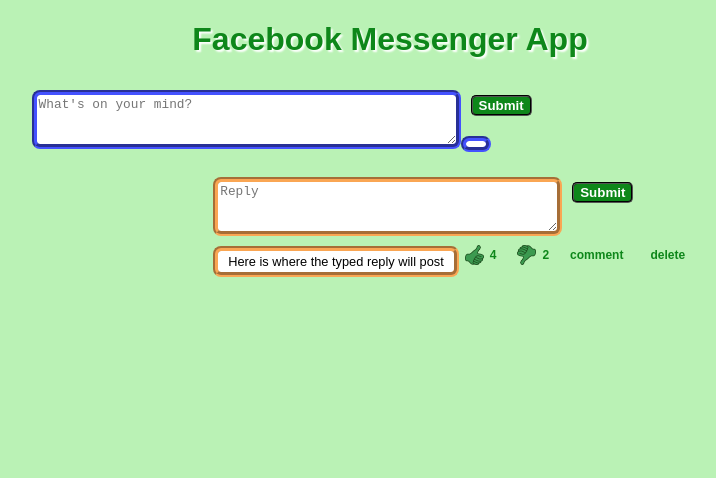
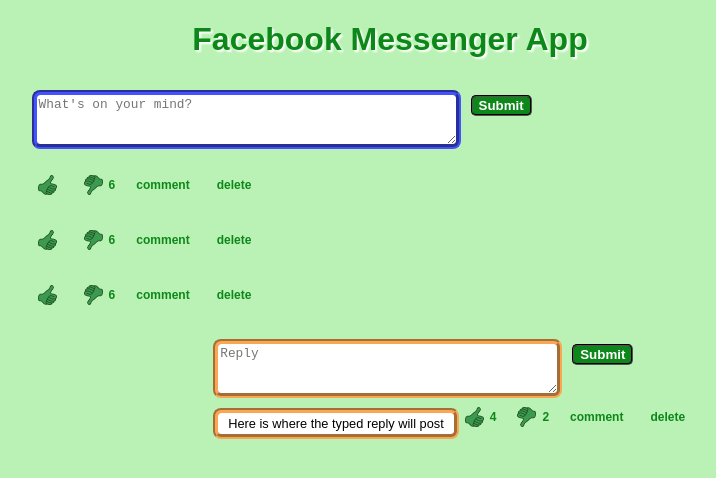
Before and after one commit to s-darcy/Facebook-Message-Style-App, a React (Create React App) app: page / in a window 1280 px wide. Shown: the top 478 px of the page, without its empty margins (250-966 px from the left). Built offline with nearby package versions, Linux system fonts and the light colour scheme.

Commit message:
spinning tires

```diff
--- a/src/App.js
+++ b/src/App.js
@@ -19,47 +19,67 @@
 
     //This one shows the letters as they are being typed
     handleChange(event) {
+        event.preventDefault();
         const newPost = event.target.value;
-        let message = Object.assign({}, this.state.message);
-        message.firstMessage.comment = newPost;
+        let firstComment=  this.state.firstComment.slice();
+        firstComment.text = newPost;
+        console.log(newPost);
 
         this.setState({
-            message : newPost
+            firstComment : newPost
         });
-        console.log(message);
+        console.log(firstComment);
     }
 
     handleLikeCount (event) {
         event.preventDefault();
-        let message = Object.assign({}, this.state.message);
+        let actionButtons = Object.assign({}, this.state.actionButtons);
 
-        let newLikeCount = message.firstMessage.likeCount + 1;
-
-        message.firstMessage.likeCount = newLikeCount;
+        let newLikeCount = actionButtons.likeCount + 1;
+        actionButtons.likeCount = newLikeCount;
 
         this.setState({
-            message : newLikeCount
+            actionButtons : newLikeCount
         });
-        console.log(message);
+        console.log(newLikeCount);
     }
 
 
     //This one should store the value into my object as state
-    handleSubmit(event){
+    handleSubmit(text, event){
         event.preventDefault();
-        let message = this.state.message.slice();
+        let firstComment = this.state.firstComment.filter(function(text){
+            if (text !== ''){
+                return text;
+            }
+        });
 
         this.setState({
-            message : message
+            firstComment : firstComment
         });
     }
 
     //when the 'like' button is clicked, edit the CSS to change the color of the background
 
       render() {
-          console.log(Array.isArray (this.state.message));
-          console.log(this.state.message);
-          let original = this.state.message.map(function(comment, likes){
+
+          console.log(Array.isArray (this.state.firstComment));
+          console.log(this.state);
+
+            let originalMessage = this.state.firstComment.map(function(text, index){
+                return (
+                  <FirstMessage
+                      text={text}
+                      index={index}
+                      handleChange={this.handleChange}
+                      handleSubmit={this.handleSubmit}
+                      handleCount={this.handleCount}
+                   />
+                  );
+              }, this);
+
+            let originalMessageActions = this.state.actionButtons.map(function(comment, likes){
+                return (
                   <FirstMessageActions
                        comment={comment}
                        likes={likes}
@@ -67,21 +87,17 @@
                        message={this.message}
                        handleLikeCount = {this.handleLikeCount}
                     />
+                 );
               }, this);
 
         return (
           <div className="App">
             <h1>Facebook Messenger App</h1>
             <div className="firstMessage">
-                <FirstMessage
-                    message={this.message}
-                    handleChange={this.handleChange}
-                    handleSubmit={this.handleSubmit}
-                    handleCount={this.handleCount}
-                />
+
                 <div>
-                    <p className="postedComment">{}</p>
-                    {original}
+                    {originalMessage}
+                    {originalMessageActions}
                 </div>
 
             </div>
--- a/src/FirstMessage.js
+++ b/src/FirstMessage.js
@@ -8,15 +8,14 @@
 
         return (
             <div>
-                <form onSubmit={(event) => this.props.handleSubmit(event)} >
+                <form onSubmit={(event) => this.props.handleSubmit(this.props.text, event)} >
                     <textarea rows="3" cols="50"
                         placeholder="What's on your mind?"
                         onBlur={this.props.handleChange, this.props.handleCount}
-
-                        value={this.props.message}
                         type="text">
                     </textarea>
                     <input type="submit" value="Submit" />
+
                 </form>
             </div>
         );
--- a/src/data.js
+++ b/src/data.js
@@ -1,19 +1,21 @@
 const data = {
-    "message" : [
-        {"firstMessage" : {
-            "comment" : [],
-            "likeCount" : 0,
-            "dislikeCount" : 0,
-            "delete" : ''
-            }
-        },
-        {"replies": {
-            "comment" : [],
-            "likeCount" : [],
-            "dislikeCount" : 0,
-            "delete" : ''
-            }
-        }
+    "firstComment" : [
+        {"text": '',
+        "index" : 0 }
+    ],
+    "actionButtons" : [
+        {"likeCount" : 0},
+        {"dislikeCount" : 0},
+        {"delete" : ''}
+    ],
+    "reply" : [
+        {"text": '',
+        "index" : 0}
+    ],
+    "replyButtons" : [
+        {"likeCount" : 0},
+        {"dislikeCount" : 0},
+        {"delete" : ''}
     ],
     "totalMessages": 0
  };
```
Lines whose indentation alone changed are shown as unchanged.
